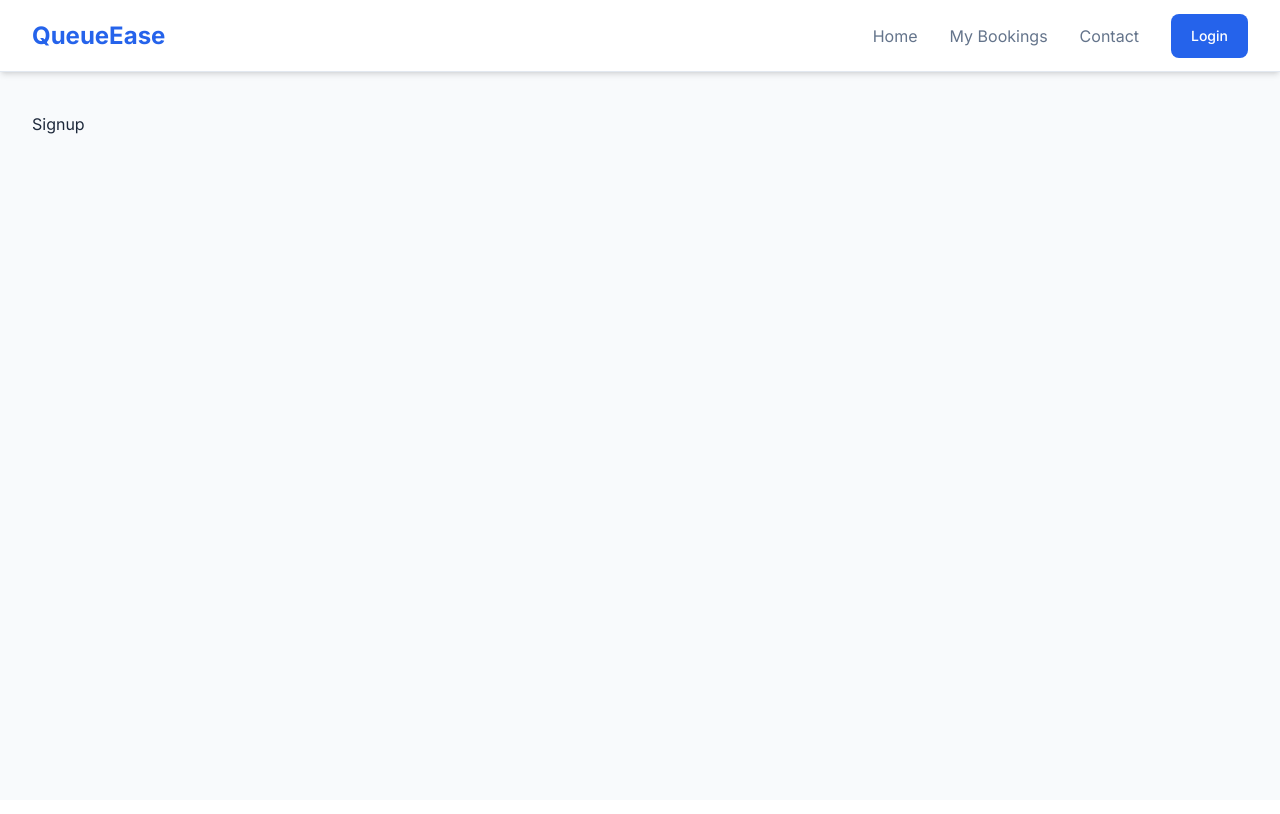
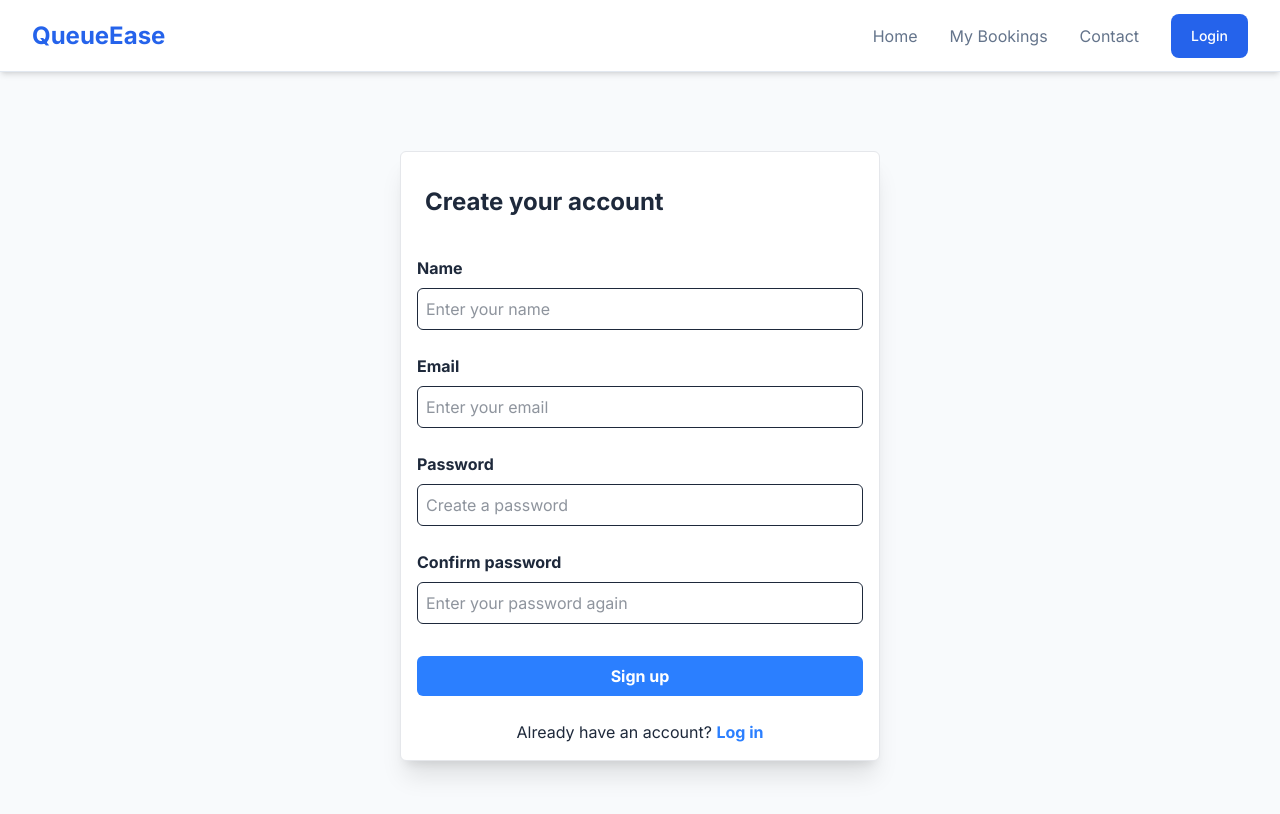
Before and after one commit to vini-dev337/queue-ease, a React (Vite) app in the folder frontend/: page /signup in a window 1280 px wide. Shown: the top 814 px of the page. Built offline with nearby package versions, Linux system fonts and the light colour scheme.

Commit message:
Add SignUp page

```diff
--- a/frontend/src/App.jsx
+++ b/frontend/src/App.jsx
@@ -4,8 +4,8 @@ import Home from './pages/Home'
 import Contact from './pages/Contact'
 import MyBookings from './pages/MyBookings'
 import Login from './pages/Login'
-import Signup from './pages/Signup'
-import Forgotpassword from './pages/Forgotpassword'
+import SignUp from './pages/SignUp'
+import ForgotPassword from './pages/ForgotPassword'
 
 function App() {
   return (
@@ -17,8 +17,8 @@ function App() {
         <Route path="/my-bookings" element={<MyBookings />} />
         <Route path="/contact" element={<Contact />} />
         <Route path="/login" element={<Login />} />
-        <Route path='/signup' element={<Signup/>}/>
-        <Route path='/forgotpassword' element={<Forgotpassword/>}/>
+        <Route path='/signup' element={<SignUp/>}/>
+        <Route path='/forgotpassword' element={<ForgotPassword/>}/>
       </Routes>
     </main>
     </div >
--- /dev/null
+++ b/frontend/src/components/FormInput.jsx
@@ -0,0 +1,26 @@
+const FormInput = ({
+  label,
+  id,
+  type = "text",
+  value,
+  onChange,
+  placeholder,
+}) => {
+  return (
+    <div className="flex flex-col gap-2">
+      <label htmlFor={id} className="font-bold">
+        {label}
+      </label>
+      <input
+        type={type}
+        id={id}
+        value={value}
+        onChange={onChange}
+        placeholder={placeholder}
+        className="p-2 border rounded-md"
+      />
+    </div>
+  );
+};
+
+export default FormInput;
--- a/frontend/src/components/Loginmenu.jsx
+++ b/frontend/src/components/Loginmenu.jsx
@@ -8,7 +8,7 @@ const roles = [
   { label: "Doctor", value: "doctor" },
 ];
 
-export default function Loginmenu() {
+export default function LoginMenu() {
 
   const [isOpen, setIsOpen] = useState(false);
 
--- a/frontend/src/components/Navbar.jsx
+++ b/frontend/src/components/Navbar.jsx
@@ -1,5 +1,5 @@
 import { NavLink, Link } from 'react-router'
-import Loginmenu from './Loginmenu'
+import LoginMenu from './LoginMenu'
 
 const linkClass = ({ isActive }) =>
   isActive ? 'font-semibold text-primary' : 'text-subtext hover:text-primary'
@@ -15,7 +15,7 @@ function Navbar() {
         <NavLink to="/" end className={linkClass}>Home</NavLink>
         <NavLink to="/my-bookings" className={linkClass}>My Bookings</NavLink>
         <NavLink to="/contact" className={linkClass}>Contact</NavLink>
-        <Loginmenu/>
+        <LoginMenu/>
       </div>
     </nav>
   )
--- a/frontend/src/pages/Forgotpassword.jsx
+++ b/frontend/src/pages/Forgotpassword.jsx
@@ -1,9 +1,9 @@
 import React from 'react'
 
-const Forgetpassword = () => {
+const ForgetPassword = () => {
   return (
     <div>Forgetpassword</div>
   )
 }
 
-export default Forgetpassword
+export default ForgetPassword
--- a/frontend/src/pages/Home.jsx
+++ b/frontend/src/pages/Home.jsx
@@ -1,5 +1,5 @@
 import React from 'react'
-import Searchcard from '../components/Searchcard'
+import SearchCard from '../components/SearchCard'
 import Chips from '../components/Chips'
 import Buttons from '../components/Buttons'
 
@@ -12,7 +12,7 @@ const Home = () => {
           <p className='text-slate-500'>Book tests, track your turn and get your reports, all in one place.</p>
         </div>
 
-        <Searchcard />
+        <SearchCard />
         <Buttons text="Find Slot"/>
         <div className='flex flex-wrap items-center justify-center gap-2'>
           <span className='text-slate-500'>Popular</span>
--- a/frontend/src/pages/Login.jsx
+++ b/frontend/src/pages/Login.jsx
@@ -1,8 +1,8 @@
-import { useState } from 'react';
-import { Link } from 'react-router';
+import { useState } from "react";
+import { Link } from "react-router";
+import FormInput from "../components/FormInput";
 
 const Login = () => {
-
   const [email, setEmail] = useState("");
   const [password, setPassword] = useState("");
   const [error, setError] = useState("");
@@ -10,7 +10,7 @@ const Login = () => {
   const handleSubmit = (e) => {
     e.preventDefault();
     // stops the browser from reloading the page
-    // TODO: you'll add validation and the API call here
+    // use validator
     if (!email) {
       setError("Please enter your email");
       return;
@@ -25,42 +25,31 @@ const Login = () => {
   };
 
   return (
-    <div className="w-full min-h-dvh  flex items-center justify-center p-4 pb-32">
+    <div className="w-full min-h-dvh flex items-center justify-center p-4 pb-32">
       <div className="w-full max-w-120 border border-gray-200 rounded-md shadow-xl bg-white">
-
         <h1 className="p-5 pl-6 pt-8 font-extrabold text-[24px]">
           Welcome back
         </h1>
 
         <form onSubmit={handleSubmit}>
           <div className="w-full p-4 space-y-8">
-            <div className="flex flex-col gap-2">
-              <label htmlFor="email" className="font-bold">Email</label>
-              <input
+            <FormInput
+              label="Email"
+              id="email"
               type="email"
               value={email}
-                id="email"
+              onChange={(e) => setEmail(e.target.value)}
               placeholder="Enter your email"
-                className="p-2 border rounded-md"
-                onChange={(e) => {
-                  setEmail(e.target.value);
-                }}
             />
-            </div>
 
-            <div className="flex flex-col gap-2">
-              <label htmlFor="password" className="font-bold">Password</label>
-              <input
+            <FormInput
+              label="Password"
+              id="password"
               type="password"
               value={password}
-                id="password"
+              onChange={(e) => setPassword(e.target.value)}
               placeholder="Enter your password"
-                className="p-2 border rounded-md"
-                onChange={(e) => {
-                  setPassword(e.target.value);
-                }}
             />
-            </div>
           </div>
 
           <div className="flex flex-col gap-6 p-4">
@@ -68,25 +57,25 @@ const Login = () => {
               <Link to="/forgotpassword">Forgot password?</Link>
             </div>
 
-            {error && (
-              <p className="text-red-500 font-bold">{error}</p>
-            )}
+            {error && <p className="text-red-500 font-bold">{error}</p>}
 
             <button
               type="submit"
-              className="bg-blue-500 text-white h-10 w-full font-bold rounded-md">
+              className="bg-blue-500 text-white h-10 w-full font-bold rounded-md"
+            >
               Log in
             </button>
 
             <div className="text-center">
               <p>
-                Don't have an account?{' '}
-                <Link to="/signup" className="text-blue-500 font-bold">Sign up</Link>
+                Don't have an account?{" "}
+                <Link to="/signup" className="text-blue-500 font-bold">
+                  Sign up
+                </Link>
               </p>
             </div>
           </div>
         </form>
-
       </div>
     </div>
   );
--- a/frontend/src/pages/MyBookings.jsx
+++ b/frontend/src/pages/MyBookings.jsx
@@ -2,9 +2,7 @@ import React from 'react'
 
 const MyBookings = () => {
   return (
-    <div>
-        <h1>MyBookings </h1>
-    </div>
+    <div>MyBookings</div>
   )
 }
 
--- a/frontend/src/pages/Signup.jsx
+++ b/frontend/src/pages/Signup.jsx
@@ -1,9 +1,111 @@
-import React from 'react'
+import { useState } from "react";
+import { Link } from "react-router";
+import FormInput from "../components/FormInput";
 
 const Signup = () => {
+  const [name, setName] = useState("");
+  const [email, setEmail] = useState("");
+  const [password, setPassword] = useState("");
+  const [confirmPassword, setConfirmPassword] = useState("");
+  const [error, setError] = useState("");
+
+  const handleSubmit = (e) => {
+    e.preventDefault();
+    // stops the browser from reloading the page
+    if (!name) {
+      setError("Please enter your name");
+      return;
+    }
+    if (!email) {
+      setError("Please enter your email");
+      return;
+    }
+    if (!password) {
+      setError("Please enter a password");
+      return;
+    }
+    if (password.length < 6) {
+      setError("Password must be at least 6 characters");
+      return;
+    }
+    if (password !== confirmPassword) {
+      setError("Passwords do not match");
+      return;
+    }
+    setError("");
+    console.log("signup form submitted");
+    console.log(`Name is ${name}, email is ${email}`);
+  };
+
   return (
-    <div>Signup</div>
-  )
-}
+    <div className="w-full min-h-dvh flex items-center justify-center p-4 pb-32">
+      <div className="w-full max-w-120 border border-gray-200 rounded-md shadow-xl bg-white">
+        <h1 className="p-5 pl-6 pt-8 font-extrabold text-[24px]">
+          Create your account
+        </h1>
 
-export default Signup
+        <form onSubmit={handleSubmit}>
+          <div className="w-full p-4 space-y-6">
+            <FormInput
+              label="Name"
+              id="name"
+              type="text"
+              value={name}
+              onChange={(e) => setName(e.target.value)}
+              placeholder="Enter your name"
+            />
+
+            <FormInput
+              label="Email"
+              id="email"
+              type="email"
+              value={email}
+              onChange={(e) => setEmail(e.target.value)}
+              placeholder="Enter your email"
+            />
+
+            <FormInput
+              label="Password"
+              id="password"
+              type="password"
+              value={password}
+              onChange={(e) => setPassword(e.target.value)}
+              placeholder="Create a password"
+            />
+
+            <FormInput
+              label="Confirm password"
+              id="confirmPassword"
+              type="password"
+              value={confirmPassword}
+              onChange={(e) => setConfirmPassword(e.target.value)}
+              placeholder="Enter your password again"
+            />
+          </div>
+
+          <div className="flex flex-col gap-6 p-4">
+            {error && <p className="text-red-500 font-bold">{error}</p>}
+
+            <button
+              type="submit"
+              className="bg-blue-500 text-white h-10 w-full font-bold rounded-md"
+            >
+              Sign up
+            </button>
+
+            <div className="text-center">
+              <p>
+                Already have an account?{" "}
+                <Link to="/login" className="text-blue-500 font-bold">
+                  Log in
+                </Link>
+              </p>
+            </div>
+          </div>
+        </form>
+      </div>
+    </div>
+  );
+};
+
+export default Signup;
```
Also changed, not shown: frontend/src/components/Dropdown.jsx (+16 -12 lines), frontend/src/components/Searchcard.jsx (+55 -17 lines). Lines whose indentation alone changed are shown as unchanged.
